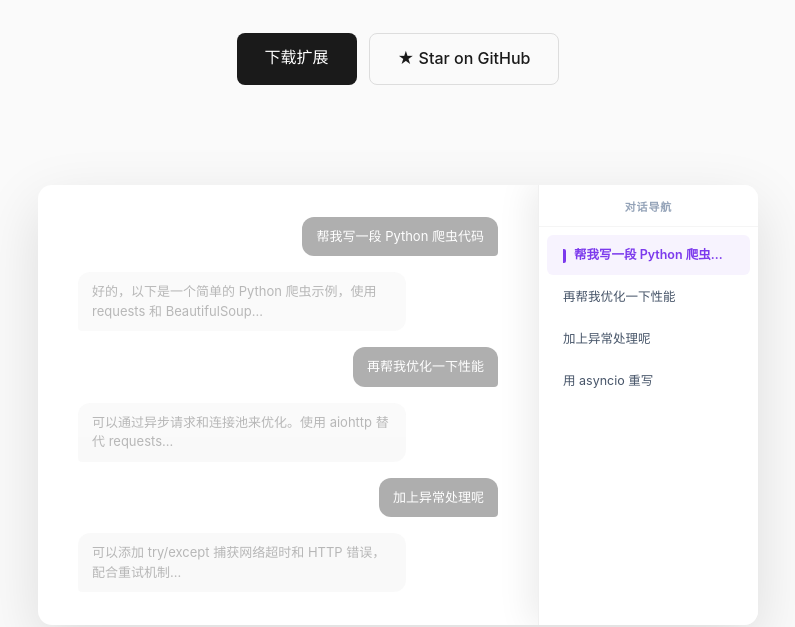
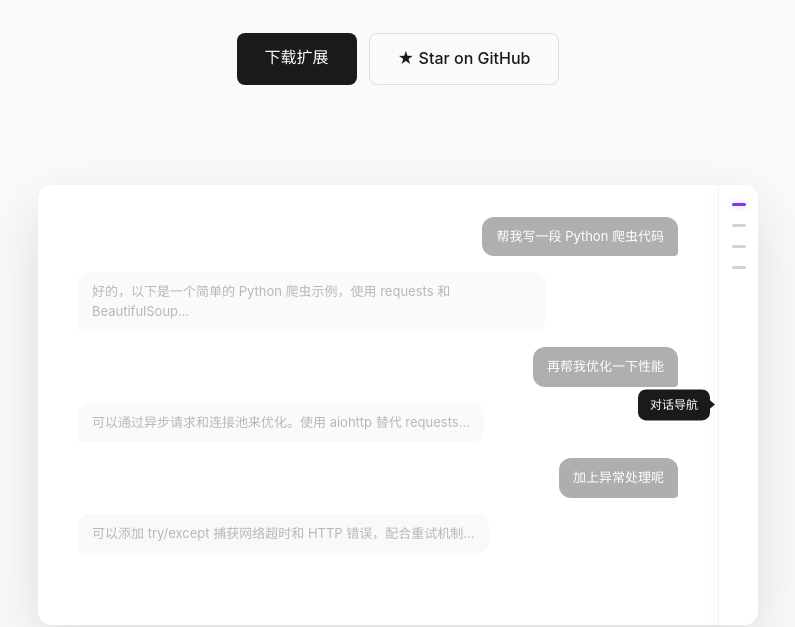
Before and after one commit to Nbilitygu/chatnest-extension, a browser extension: page docs/index.html in a window 1280 px wide. Shown: the part 326-953 px from the top of the page, without its empty margins (242-1037 px from the left). Drawn offline with Linux system fonts and the light colour scheme.

Commit message:
docs: graceful demo sidebar reveal with hint label and scroll-guard

```diff
--- a/docs/index.html
+++ b/docs/index.html
@@ -143,7 +143,7 @@ body {
   box-shadow: -2px 0 12px rgba(0,0,0,0.03);
   position: relative;
   z-index: 2;
-  transition: width 0.45s cubic-bezier(0.4, 0, 0.2, 1), box-shadow 0.45s ease;
+  transition: width 0.6s cubic-bezier(0.34, 1.3, 0.64, 1), box-shadow 0.6s ease;
 }
 
 /* Collapsed: marker lines */
@@ -161,6 +161,37 @@ body {
   box-shadow: 0 0 6px rgba(124,58,237,0.35);
 }
 
+/* Hint label shown when collapsed */
+.demo-sidebar .hint {
+  position: absolute;
+  right: 48px;
+  top: 50%;
+  transform: translateY(-50%);
+  background: #1a1a1a;
+  color: #fff;
+  padding: 6px 12px;
+  border-radius: 8px;
+  font-size: 12px;
+  font-weight: 500;
+  white-space: nowrap;
+  opacity: 0;
+  pointer-events: none;
+  transition: opacity 0.4s ease;
+}
+
+.demo-sidebar .hint::after {
+  content: '';
+  position: absolute;
+  right: -5px;
+  top: 50%;
+  transform: translateY(-50%);
+  width: 0;
+  height: 0;
+  border-top: 5px solid transparent;
+  border-bottom: 5px solid transparent;
+  border-left: 6px solid #1a1a1a;
+}
+
 /* Expanded: header + list */
 .demo-sidebar .sidebar-header {
   display: none;
@@ -172,6 +203,8 @@ body {
   color: #94a3b8;
   border-bottom: 1px solid rgba(0,0,0,0.04);
   flex-shrink: 0;
+  opacity: 0;
+  transition: opacity 0.35s ease 0.15s;
 }
 
 .demo-sidebar .item {
@@ -187,6 +220,8 @@ body {
   transition: all 0.15s ease;
   border-radius: 6px;
   margin: 0 8px;
+  opacity: 0;
+  transform: translateX(8px);
 }
 
 .demo-sidebar .item:hover {
@@ -221,7 +256,7 @@ body {
   flex: 1;
 }
 
-/* === Auto-expand animation (triggered by JS) === */
+/* === Auto-expand animation (triggered by JS after scroll) === */
 .demo-sidebar.demo-expanded {
   width: 220px;
   align-items: stretch;
@@ -230,20 +265,40 @@ body {
   box-shadow: -8px 0 32px rgba(0,0,0,0.08);
 }
 
+.demo-sidebar.demo-expanded .hint {
+  opacity: 0;
+  pointer-events: none;
+}
+
 .demo-sidebar.demo-expanded .mark {
   display: none;
 }
 
 .demo-sidebar.demo-expanded .sidebar-header {
   display: block;
+  opacity: 1;
 }
 
 .demo-sidebar.demo-expanded .item {
   display: block;
+  opacity: 1;
+  transform: translateX(0);
+  transition: opacity 0.35s ease, transform 0.35s ease;
 }
+
+/* Staggered item reveal */
+.demo-sidebar.demo-expanded .item:nth-child(1) { transition-delay: 0.10s; }
+.demo-sidebar.demo-expanded .item:nth-child(2) { transition-delay: 0.16s; }
+.demo-sidebar.demo-expanded .item:nth-child(3) { transition-delay: 0.22s; }
+.demo-sidebar.demo-expanded .item:nth-child(4) { transition-delay: 0.28s; }
 
 .demo-sidebar.demo-expanded .item-list {
   display: flex;
+}
+
+/* Show hint after page load */
+.demo-sidebar.hint-visible .hint {
+  opacity: 1;
 }
 
 /* Stats */
@@ -433,6 +488,7 @@ footer a:hover { text-decoration: underline; }
       <div class="demo-msg bot">可以添加 try/except 捕获网络超时和 HTTP 错误，配合重试机制...</div>
     </div>
     <div class="demo-sidebar">
+      <div class="hint">对话导航</div>
       <div class="mark active"></div>
       <div class="mark"></div>
       <div class="mark"></div>
@@ -535,14 +591,32 @@ footer a:hover { text-decoration: underline; }
 (function() {
   var sidebar = document.querySelector('.demo-sidebar');
   if (!sidebar) return;
+
+  // Step 1: show hint after a short delay so users understand what the thin bar is
+  setTimeout(function() {
+    sidebar.classList.add('hint-visible');
+  }, 600);
+
+  // Step 2: only expand after user has scrolled (prevents flash on initial load)
+  var hasScrolled = false;
+  window.addEventListener('scroll', function onScroll() {
+    hasScrolled = true;
+    window.removeEventListener('scroll', onScroll);
+  }, { once: true });
+
   var observer = new IntersectionObserver(function(entries) {
     entries.forEach(function(entry) {
-      if (entry.isIntersecting) {
-        sidebar.classList.add('demo-expanded');
+      if (entry.isIntersecting && hasScrolled) {
+        // Hide hint first, then expand gracefully
+        sidebar.classList.remove('hint-visible');
+        setTimeout(function() {
+          sidebar.classList.add('demo-expanded');
+        }, 250);
         observer.disconnect();
       }
     });
-  }, { threshold: 0.35 });
+  }, { threshold: 0.3 });
+
   observer.observe(document.querySelector('.demo-inner'));
 })();
 </script>
```
